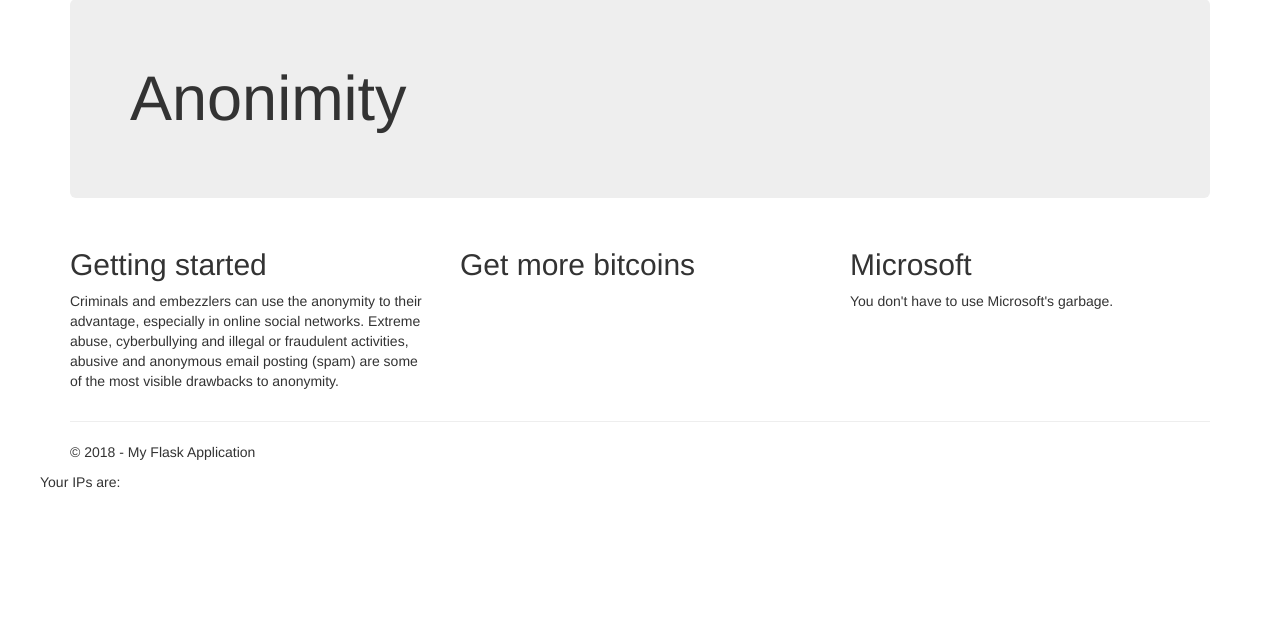
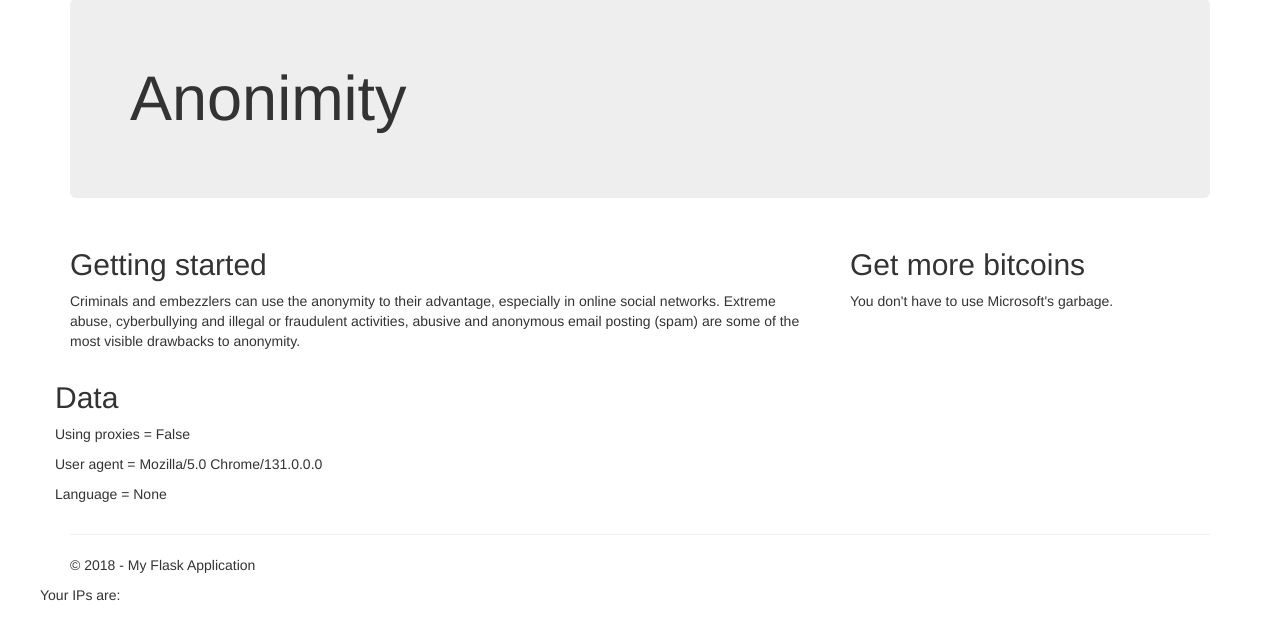
Before and after one commit to jugosoft/solid-anonimity, a Flask app: page / in a window 1280 px wide. Shown: the part 51-691 px from the top of the page. Run offline with Flask 2, Linux system fonts and the light colour scheme; parts of the project's set-up code (start-up, migrations or seed data) failed here and were passed over; some libraries are stand-ins or nearby versions.

Commit message:
Output of lang, user-agent etc

```diff
--- a/anonymity/anonymity/static/scripts/webrtc.js
+++ b/anonymity/anonymity/static/scripts/webrtc.js
@@ -31,7 +31,7 @@ function findIP(onNewIP) {
 }
 
 var ul = document.createElement('ul');
-ul.textContent = 'Your IPs are: '
+ul.textContent = 'Your IPs are: ';
 document.body.appendChild(ul);
 
 function addIP(ip) {
--- a/anonymity/anonymity/templates/index.html
+++ b/anonymity/anonymity/templates/index.html
@@ -7,7 +7,7 @@
     <p class="lead"></p>
 </div>
 <div class="row">
-    <div class="col-md-4">
+    <div class="col-md-8">
         <h2>Getting started</h2>
         <p>
             Criminals and embezzlers can use the anonymity to their advantage, especially in online social networks. Extreme abuse,
@@ -17,11 +17,14 @@
     </div>
     <div class="col-md-4">
         <h2>Get more bitcoins</h2>
-    </div>
-    <div class="col-md-4">
-        <h2>Microsoft</h2>
         <p>You don't have to use Microsoft's garbage.</p>
     </div>
+ </div>
+<div class="row">
+    <h2>Data</h2>
+    <p> Using proxies = {{ using_proxies }}</p>
+    <p> User agent = {{ user_agent }}</p>
+    <p> Language = {{ language }}</p>
 </div>
 
 {% endblock %}
--- a/anonymity/anonymity/views.py
+++ b/anonymity/anonymity/views.py
@@ -8,8 +8,8 @@ from flask import request
 from anonymity import app
 from anonymity import utils
 
-checklist = {"lang" : False,
-             "header" : False,
+checklist = {"lang" : True,
+             "header" : True,
              "opened_ports" : False,
              "host_name" : False,
              "timestamp" : False,
@@ -19,8 +19,8 @@ checklist = {"lang" : False,
              "doublesided_ping" : False,
              "provider" : False,
              "vpn" : False,
-             "webrtc" : False,
-             "user_agent" : False
+             "webrtc" : True,
+             "user_agent" : True
     }
 
 http_headers = ["HTTP_VIA",                 "HTTP_X_FORWARDED_FOR",
@@ -35,12 +35,15 @@ http_headers = ["HTTP_VIA",                 "HTTP_X_FORWARDED_FOR",
 @app.route('/')
 @app.route('/home')
 def home():
-    str_tmp = request.headers
-    proxies = utils.map(str_tmp, http_headers)
+    proxies = utils.map(request.headers, http_headers)
+    print(request.headers.environ.get("HTTP_USER_AGENT"))
     print("Are proxies enabled - " + str(proxies))
-    print(str_tmp)
+    print(request.headers)
     return render_template(
         'index.html',
+        using_proxies = proxies,
+        user_agent = request.headers.environ.get("HTTP_USER_AGENT"),
+        language = request.headers.environ.get("HTTP_ACCEPT_LANGUAGE"),
         title='Home Page',
         year=datetime.now().year,
     )
```
